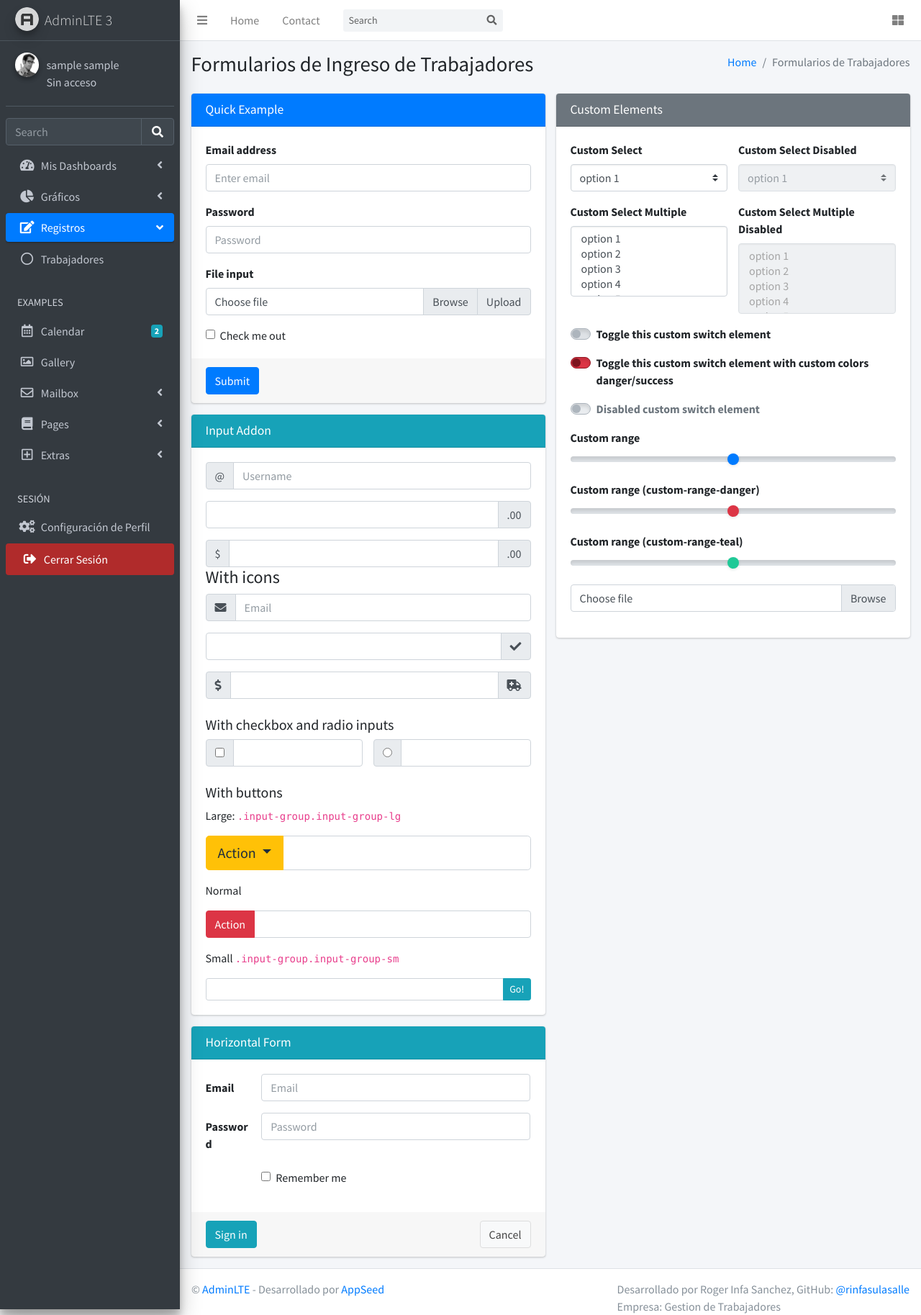
After one commit to rinfasulasalle/myadmin, a Flask app: page /forms-trabajador.html in a window 1280 px wide. The commit adds this page. Shown: the whole page at 72% size. Run offline with Flask 3, Linux system fonts and the light colour scheme; the visitor is signed in with stand-in values (Sample User, id 1); data comes from the database, SQL or seed files in the repository; style sheets or scripts are compiled from the project's sources; parts of the project's set-up code (start-up, migrations or seed data) failed here and were passed over; some libraries are stand-ins or nearby versions.

Commit message:
form de ingreso trabajadores

```diff
--- a/app.py
+++ b/app.py
@@ -31,5 +31,6 @@ if DEBUG:
     app.logger.info('ASSETS_ROOT      = ' + app_config.ASSETS_ROOT)
 '''
 if __name__ == "__main__":
+    print("Running on http://localhost:6060")
     # Ejecutar la aplicación con la configuración especificada
     app.run(debug=DEBUG, port=PORT, host=HOST)
--- a/apps/templates/home/charts-chartjs copy.html
+++ b/apps/templates/home/charts-chartjs copy.html
@@ -49,7 +49,6 @@
           <div class="card card-primary">
             <div class="card-header">
               <h3 class="card-title">Area Chart</h3>
-
               <div class="card-tools">
                 <button
                   type="button"
--- /dev/null
+++ b/apps/templates/home/forms-trabajador.html
@@ -0,0 +1,513 @@
+{% extends "layouts/base.html" %} {% block title %} Formulario trabajadores {%
+endblock %}
+
+<!-- Element injected in the BODY element -->
+{% block body_class %} sidebar-mini {% endblock body_class %}
+
+<!-- Specific Page CSS goes HERE  -->
+{% block stylesheets %}
+
+<!-- Google Font: Source Sans Pro -->
+<link
+  rel="stylesheet"
+  href="https://fonts.googleapis.com/css?family=Source+Sans+Pro:300,400,400i,700&display=fallback"
+/>
+<!-- Font Awesome -->
+<link
+  rel="stylesheet"
+  href="/static/assets/plugins/fontawesome-free/css/all.min.css"
+/>
+<!-- Theme style -->
+<link rel="stylesheet" href="/static/assets/css/adminlte.min.css" />
+
+{% endblock stylesheets %} {% block content %}
+
+<div class="content-wrapper">
+  <!-- Content Header (Page header) -->
+  <section class="content-header">
+    <div class="container-fluid">
+      <div class="row mb-2">
+        <div class="col-sm-6">
+          <h1>Formularios de Ingreso de Trabajadores</h1>
+        </div>
+        <div class="col-sm-6">
+          <ol class="breadcrumb float-sm-right">
+            <li class="breadcrumb-item"><a href="#">Home</a></li>
+            <li class="breadcrumb-item active">Formularios de Trabajadores</li>
+          </ol>
+        </div>
+      </div>
+    </div>
+    <!-- /.container-fluid -->
+  </section>
+
+  <!-- Main content -->
+  <section class="content">
+    <div class="container-fluid">
+      <div class="row">
+        <!-- left column -->
+        <div class="col-md-6">
+          <!-- general form elements -->
+          <div class="card card-primary">
+            <div class="card-header">
+              <h3 class="card-title">Quick Example</h3>
+            </div>
+            <!-- /.card-header -->
+            <!-- form start -->
+            <form>
+              <div class="card-body">
+                <div class="form-group">
+                  <label for="exampleInputEmail1">Email address</label>
+                  <input
+                    type="email"
+                    class="form-control"
+                    id="exampleInputEmail1"
+                    placeholder="Enter email"
+                  />
+                </div>
+                <div class="form-group">
+                  <label for="exampleInputPassword1">Password</label>
+                  <input
+                    type="password"
+                    class="form-control"
+                    id="exampleInputPassword1"
+                    placeholder="Password"
+                  />
+                </div>
+                <div class="form-group">
+                  <label for="exampleInputFile">File input</label>
+                  <div class="input-group">
+                    <div class="custom-file">
+                      <input
+                        type="file"
+                        class="custom-file-input"
+                        id="exampleInputFile"
+                      />
+                      <label class="custom-file-label" for="exampleInputFile"
+                        >Choose file</label
+                      >
+                    </div>
+                    <div class="input-group-append">
+                      <span class="input-group-text">Upload</span>
+                    </div>
+                  </div>
+                </div>
+                <div class="form-check">
+                  <input
+                    type="checkbox"
+                    class="form-check-input"
+                    id="exampleCheck1"
+                  />
+                  <label class="form-check-label" for="exampleCheck1"
+                    >Check me out</label
+                  >
+                </div>
+              </div>
+              <!-- /.card-body -->
+
+              <div class="card-footer">
+                <button type="submit" class="btn btn-primary">Submit</button>
+              </div>
+            </form>
+          </div>
+          <!-- /.card -->
+
+          <!-- Input addon -->
+          <div class="card card-info">
+            <div class="card-header">
+              <h3 class="card-title">Input Addon</h3>
+            </div>
+            <div class="card-body">
+              <div class="input-group mb-3">
+                <div class="input-group-prepend">
+                  <span class="input-group-text">@</span>
+                </div>
+                <input
+                  type="text"
+                  class="form-control"
+                  placeholder="Username"
+                />
+              </div>
+
+              <div class="input-group mb-3">
+                <input type="text" class="form-control" />
+                <div class="input-group-append">
+                  <span class="input-group-text">.00</span>
+                </div>
+              </div>
+
+              <div class="input-group">
+                <div class="input-group-prepend">
+                  <span class="input-group-text">$</span>
+                </div>
+                <input type="text" class="form-control" />
+                <div class="input-group-append">
+                  <span class="input-group-text">.00</span>
+                </div>
+              </div>
+
+              <h4>With icons</h4>
+
+              <div class="input-group mb-3">
+                <div class="input-group-prepend">
+                  <span class="input-group-text"
+                    ><i class="fas fa-envelope"></i
+                  ></span>
+                </div>
+                <input type="email" class="form-control" placeholder="Email" />
+              </div>
+
+              <div class="input-group mb-3">
+                <input type="text" class="form-control" />
+                <div class="input-group-append">
+                  <span class="input-group-text"
+                    ><i class="fas fa-check"></i
+                  ></span>
+                </div>
+              </div>
+
+              <div class="input-group">
+                <div class="input-group-prepend">
+                  <span class="input-group-text">
+                    <i class="fas fa-dollar-sign"></i>
+                  </span>
+                </div>
+                <input type="text" class="form-control" />
+                <div class="input-group-append">
+                  <div class="input-group-text">
+                    <i class="fas fa-ambulance"></i>
+                  </div>
+                </div>
+              </div>
+
+              <h5 class="mt-4 mb-2">With checkbox and radio inputs</h5>
+
+              <div class="row">
+                <div class="col-lg-6">
+                  <div class="input-group">
+                    <div class="input-group-prepend">
+                      <span class="input-group-text">
+                        <input type="checkbox" />
+                      </span>
+                    </div>
+                    <input type="text" class="form-control" />
+                  </div>
+                  <!-- /input-group -->
+                </div>
+                <!-- /.col-lg-6 -->
+                <div class="col-lg-6">
+                  <div class="input-group">
+                    <div class="input-group-prepend">
+                      <span class="input-group-text"
+                        ><input type="radio"
+                      /></span>
+                    </div>
+                    <input type="text" class="form-control" />
+                  </div>
+                  <!-- /input-group -->
+                </div>
+                <!-- /.col-lg-6 -->
+              </div>
+              <!-- /.row -->
+
+              <h5 class="mt-4 mb-2">With buttons</h5>
+
+              <p>Large: <code>.input-group.input-group-lg</code></p>
+
+              <div class="input-group input-group-lg mb-3">
+                <div class="input-group-prepend">
+                  <button
+                    type="button"
+                    class="btn btn-warning dropdown-toggle"
+                    data-toggle="dropdown"
+                  >
+                    Action
+                  </button>
+                  <ul class="dropdown-menu">
+                    <li class="dropdown-item"><a href="#">Action</a></li>
+                    <li class="dropdown-item">
+                      <a href="#">Another action</a>
+                    </li>
+                    <li class="dropdown-item">
+                      <a href="#">Something else here</a>
+                    </li>
+                    <li class="dropdown-divider"></li>
+                    <li class="dropdown-item">
+                      <a href="#">Separated link</a>
+                    </li>
+                  </ul>
+                </div>
+                <!-- /btn-group -->
+                <input type="text" class="form-control" />
+              </div>
+              <!-- /input-group -->
+
+              <p>Normal</p>
+              <div class="input-group mb-3">
+                <div class="input-group-prepend">
+                  <button type="button" class="btn btn-danger">Action</button>
+                </div>
+                <!-- /btn-group -->
+                <input type="text" class="form-control" />
+              </div>
+              <!-- /input-group -->
+
+              <p>Small <code>.input-group.input-group-sm</code></p>
+              <div class="input-group input-group-sm">
+                <input type="text" class="form-control" />
+                <span class="input-group-append">
+                  <button type="button" class="btn btn-info btn-flat">
+                    Go!
+                  </button>
+                </span>
+              </div>
+              <!-- /input-group -->
+            </div>
+            <!-- /.card-body -->
+          </div>
+          <!-- /.card -->
+          <!-- Horizontal Form -->
+          <div class="card card-info">
+            <div class="card-header">
+              <h3 class="card-title">Horizontal Form</h3>
+            </div>
+            <!-- /.card-header -->
+            <!-- form start -->
+            <form class="form-horizontal">
+              <div class="card-body">
+                <div class="form-group row">
+                  <label for="inputEmail3" class="col-sm-2 col-form-label"
+                    >Email</label
+                  >
+                  <div class="col-sm-10">
+                    <input
+                      type="email"
+                      class="form-control"
+                      id="inputEmail3"
+                      placeholder="Email"
+                    />
+                  </div>
+                </div>
+                <div class="form-group row">
+                  <label for="inputPassword3" class="col-sm-2 col-form-label"
+                    >Password</label
+                  >
+                  <div class="col-sm-10">
+                    <input
+                      type="password"
+                      class="form-control"
+                      id="inputPassword3"
+                      placeholder="Password"
+                    />
+                  </div>
+                </div>
+                <div class="form-group row">
+                  <div class="offset-sm-2 col-sm-10">
+                    <div class="form-check">
+                      <input
+                        type="checkbox"
+                        class="form-check-input"
+                        id="exampleCheck2"
+                      />
+                      <label class="form-check-label" for="exampleCheck2"
+                        >Remember me</label
+                      >
+                    </div>
+                  </div>
+                </div>
+              </div>
+              <!-- /.card-body -->
+              <div class="card-footer">
+                <button type="submit" class="btn btn-info">Sign in</button>
+                <button type="submit" class="btn btn-default float-right">
+                  Cancel
+                </button>
+              </div>
+              <!-- /.card-footer -->
+            </form>
+          </div>
+          <!-- /.card -->
+        </div>
+        <!--/.col (left) -->
+        <!-- right column -->
+        <div class="col-md-6">
+          <!-- general form elements disabled -->
+          <div class="card card-secondary">
+            <div class="card-header">
+              <h3 class="card-title">Custom Elements</h3>
+            </div>
+            <!-- /.card-header -->
+            <div class="card-body">
+              <form>
+                <div class="row">
+                  <div class="col-sm-6">
+                    <!-- select -->
+                    <div class="form-group">
+                      <label>Custom Select</label>
+                      <select class="custom-select">
+                        <option>option 1</option>
+                        <option>option 2</option>
+                        <option>option 3</option>
+                        <option>option 4</option>
+                        <option>option 5</option>
+                      </select>
+                    </div>
+                  </div>
+                  <div class="col-sm-6">
+                    <div class="form-group">
+                      <label>Custom Select Disabled</label>
+                      <select class="custom-select" disabled>
+                        <option>option 1</option>
+                        <option>option 2</option>
+                        <option>option 3</option>
+                        <option>option 4</option>
+                        <option>option 5</option>
+                      </select>
+                    </div>
+                  </div>
+                </div>
+
+                <div class="row">
+                  <div class="col-sm-6">
+                    <!-- Select multiple-->
+                    <div class="form-group">
+                      <label>Custom Select Multiple</label>
+                      <select multiple class="custom-select">
+                        <option>option 1</option>
+                        <option>option 2</option>
+                        <option>option 3</option>
+                        <option>option 4</option>
+                        <option>option 5</option>
+                      </select>
+                    </div>
+                  </div>
+                  <div class="col-sm-6">
+                    <div class="form-group">
+                      <label>Custom Select Multiple Disabled</label>
+                      <select multiple class="custom-select" disabled>
+                        <option>option 1</option>
+                        <option>option 2</option>
+                        <option>option 3</option>
+                        <option>option 4</option>
+                        <option>option 5</option>
+                      </select>
+                    </div>
+                  </div>
+                </div>
+
+                <div class="form-group">
+                  <div class="custom-control custom-switch">
+                    <input
+                      type="checkbox"
+                      class="custom-control-input"
+                      id="customSwitch1"
+                    />
+                    <label class="custom-control-label" for="customSwitch1"
+                      >Toggle this custom switch element</label
+                    >
+                  </div>
+                </div>
+                <div class="form-group">
+                  <div
+                    class="custom-control custom-switch custom-switch-off-danger custom-switch-on-success"
+                  >
+                    <input
+                      type="checkbox"
+                      class="custom-control-input"
+                      id="customSwitch3"
+                    />
+                    <label class="custom-control-label" for="customSwitch3"
+                      >Toggle this custom switch element with custom colors
+                      danger/success</label
+                    >
+                  </div>
+                </div>
+                <div class="form-group">
+                  <div class="custom-control custom-switch">
+                    <input
+                      type="checkbox"
+                      class="custom-control-input"
+                      disabled
+                      id="customSwitch2"
+                    />
+                    <label class="custom-control-label" for="customSwitch2"
+                      >Disabled custom switch element</label
+                    >
+                  </div>
+                </div>
+                <div class="form-group">
+                  <label for="customRange1">Custom range</label>
+                  <input type="range" class="custom-range" id="customRange1" />
+                </div>
+                <div class="form-group">
+                  <label for="customRange2"
+                    >Custom range (custom-range-danger)</label
+                  >
+                  <input
+                    type="range"
+                    class="custom-range custom-range-danger"
+                    id="customRange2"
+                  />
+                </div>
+                <div class="form-group">
+                  <label for="customRange3"
+                    >Custom range (custom-range-teal)</label
+                  >
+                  <input
+                    type="range"
+                    class="custom-range custom-range-teal"
+                    id="customRange3"
+                  />
+                </div>
+                <div class="form-group">
+                  <!-- <label for="customFile">Custom File</label> -->
+
+                  <div class="custom-file">
+                    <input
+                      type="file"
+                      class="custom-file-input"
+                      id="customFile"
+                    />
+                    <label class="custom-file-label" for="customFile"
+                      >Choose file</label
+                    >
+                  </div>
+                </div>
+                <div class="form-group"></div>
+              </form>
+            </div>
+            <!-- /.card-body -->
+          </div>
+          <!-- /.card -->
+        </div>
+        <!--/.col (right) -->
+      </div>
+      <!-- /.row -->
+    </div>
+    <!-- /.container-fluid -->
+  </section>
+  <!-- /.content -->
+</div>
+
+{% endblock content %}
+
+<!-- Specific Page JS goes HERE  -->
+{% block javascripts %}
+
+<!-- jQuery -->
+<script src="/static/assets/plugins/jquery/jquery.min.js"></script>
+<!-- Bootstrap 4 -->
+<script src="/static/assets/plugins/bootstrap/js/bootstrap.bundle.min.js"></script>
+<!-- bs-custom-file-input -->
+<script src="/static/assets/plugins/bs-custom-file-input/bs-custom-file-input.min.js"></script>
+<!-- AdminLTE App -->
+<script src="/static/assets/js/adminlte.min.js"></script>
+<!-- AdminLTE for demo purposes -->
+<script src="/static/assets/js/demo.js"></script>
+<script>
+  $(function () {
+    bsCustomFileInput.init();
+  });
+</script>
+
+{% endblock javascripts %}
--- a/apps/templates/includes/sidebar.html
+++ b/apps/templates/includes/sidebar.html
@@ -132,11 +132,11 @@
             </li>
             <li class="nav-item">
               <a
-                href="/charts-inline.html"
-                class="nav-link {% if 'charts-inline' in segment %} active {% endif %}"
+                href="/charts-chartjs copy.html"
+                class="nav-link {% if 'charts-chartjs' in segment %} active {% endif %}"
               >
                 <i class="far fa-circle nav-icon"></i>
-                <p>Inline</p>
+                <p>Mis Gráficos</p>
               </a>
             </li>
           </ul>
@@ -157,81 +157,11 @@
           <ul class="nav nav-treeview">
             <li class="nav-item">
               <a
-                href="/forms-general.html"
+                href="/forms-trabajador.html"
                 class="nav-link {% if 'forms-general' in segment %} active {% endif %}"
               >
                 <i class="far fa-circle nav-icon"></i>
-                <p>General Elements</p>
-              </a>
-            </li>
-            <li class="nav-item">
-              <a
-                href="/forms-advanced.html"
-                class="nav-link {% if 'forms-advanced' in segment %} active {% endif %}"
-              >
-                <i class="far fa-circle nav-icon"></i>
-                <p>Advanced Elements</p>
-              </a>
-            </li>
-            <li class="nav-item">
-              <a
-                href="/forms-editors.html"
-                class="nav-link {% if 'forms-editors' in segment %} active {% endif %}"
-              >
-                <i class="far fa-circle nav-icon"></i>
-                <p>Editors</p>
-              </a>
-            </li>
-            <li class="nav-item">
-              <a
-                href="/forms-validation.html"
-                class="nav-link {% if 'forms-validation' in segment %} active {% endif %}"
-              >
-                <i class="far fa-circle nav-icon"></i>
-                <p>Validation</p>
-              </a>
-            </li>
-          </ul>
-        </li>
-        <li
-          class="nav-item has-treeview {% if 'tables-' in segment %} menu-open {% endif %}"
-        >
-          <a
-            href="#"
-            class="nav-link {% if 'tables-' in segment %} active {% endif %}"
-          >
-            <i class="nav-icon fas fa-table"></i>
-            <p>
-              Tables
-              <i class="fas fa-angle-left right"></i>
-            </p>
-          </a>
-          <ul class="nav nav-treeview">
-            <li class="nav-item">
-              <a
-                href="/tables-simple.html"
-                class="nav-link {% if 'tables-simple' in segment %} active {% endif %}"
-              >
-                <i class="far fa-circle nav-icon"></i>
-                <p>Simple Tables</p>
-              </a>
-            </li>
-            <li class="nav-item">
-              <a
-                href="/tables-data.html"
-                class="nav-link {% if 'tables-data' in segment %} active {% endif %}"
-              >
-                <i class="far fa-circle nav-icon"></i>
-                <p>DataTables</p>
-              </a>
-            </li>
-            <li class="nav-item">
-              <a
-                href="/tables-jsgrid.html"
-                class="nav-link {% if 'tables-jsgrid' in segment %} active {% endif %}"
-              >
-                <i class="far fa-circle nav-icon"></i>
-                <p>jsGrid</p>
+                <p>Trabajadores</p>
               </a>
             </li>
           </ul>
@@ -414,7 +344,7 @@
         <!-- User settings -->
         <li class="nav-header">SESIÓN</li>
         <li class="nav-item">
-          <a href="#" class="nav-link">
+          <a href="/profile-main.html" class="nav-link">
             <i class="nav-icon fas fa-cogs"></i>
             <p>Configuración de Perfil</p>
           </a>
```
Also changed, not shown: apps/templates/home/charts-chartjs.html (+24 -10 lines), apps/templates/home/profile-main.html (added, +109 -0 lines).
